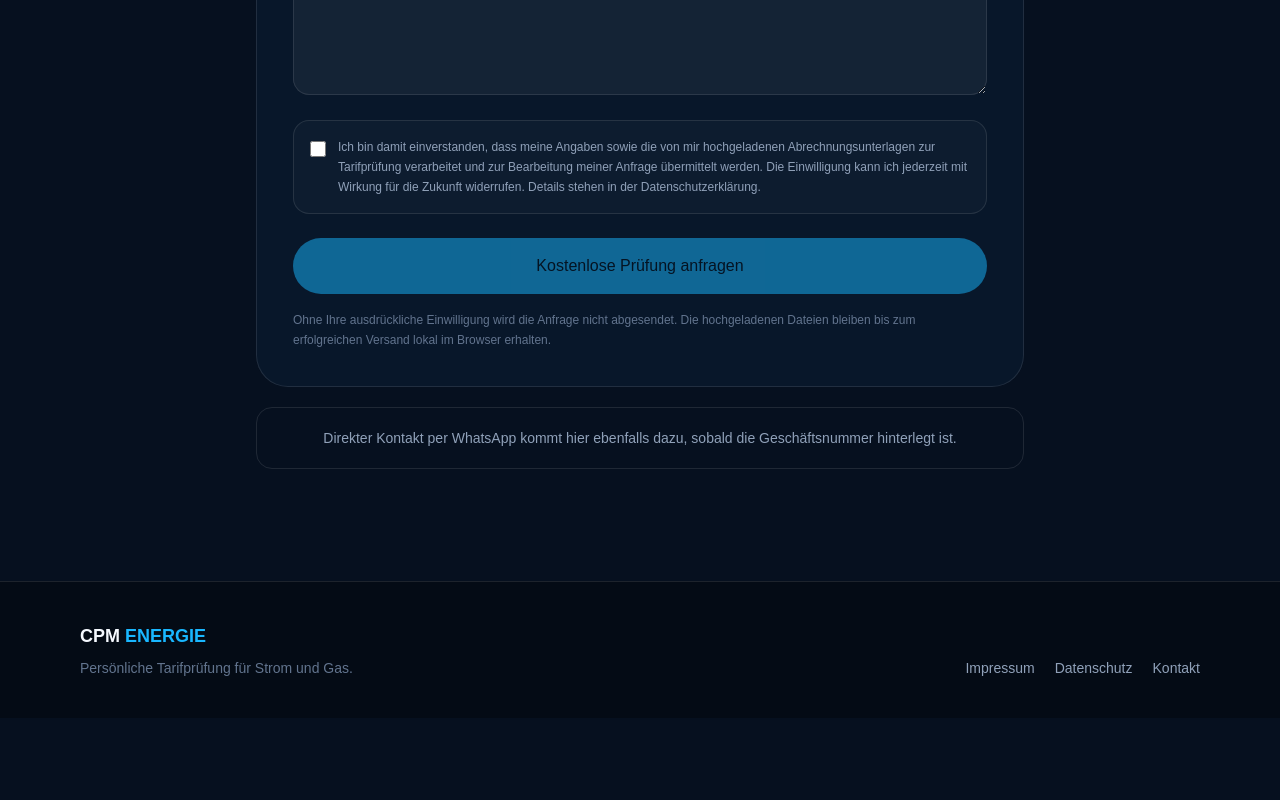
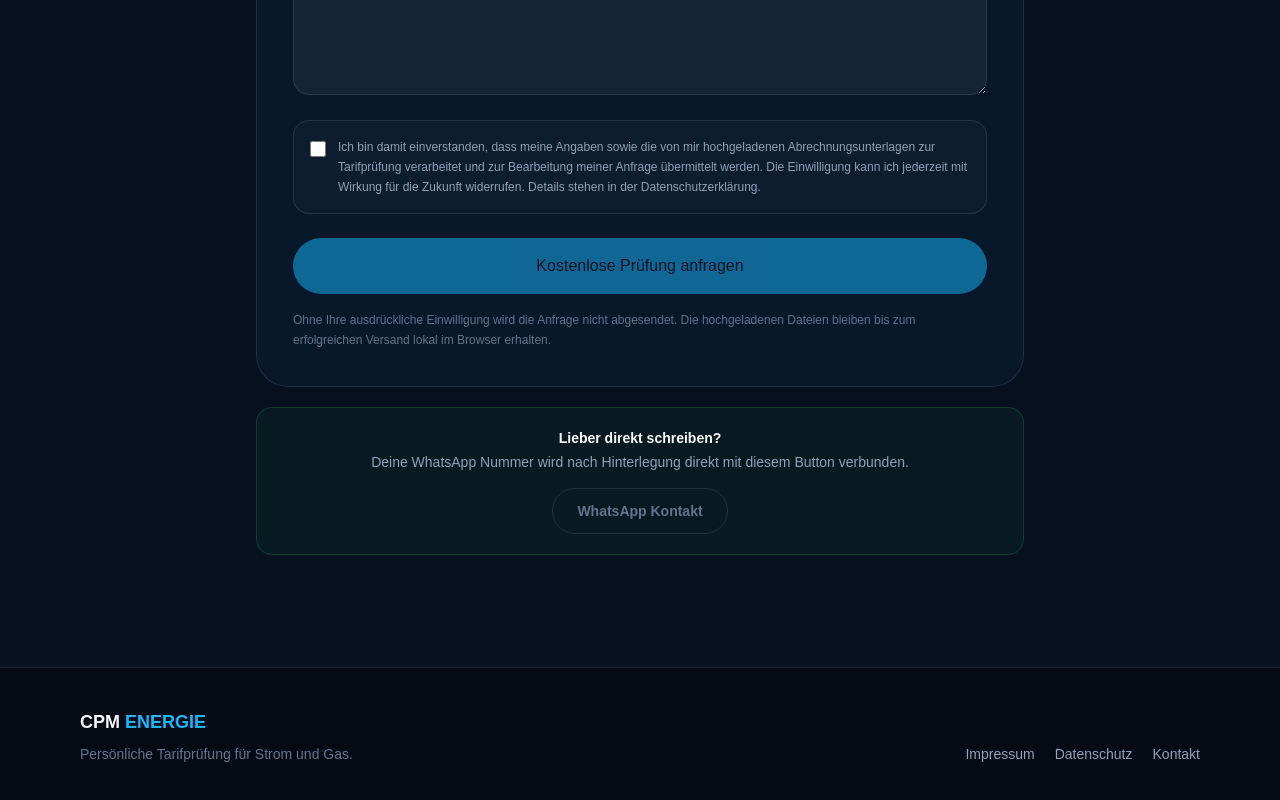
Before and after one commit to svt8f46zcd-stack/cpm-energie-website, a Next.js app: page /kontakt in a window 1280 px wide. Shown: the part 1131-1931 px from the top of the page. Before the commit the page ends 1849 px from the top, so only its background shows below. Built offline with nearby package versions, Linux system fonts and the light colour scheme.

Commit message:
Fix contact page and remove internal WhatsApp note

```diff
--- a/app/kontakt/page.tsx
+++ b/app/kontakt/page.tsx
@@ -11,11 +11,16 @@ export default function KontaktPage() {
         <h1 className="mt-4 text-4xl font-black md:text-6xl">Lassen Sie Ihren Tarif prüfen.</h1>
         <p className="mt-5 text-lg leading-8 text-slate-400">Schicken Sie uns kurz Ihre Daten. Die Prüfung ist kostenlos und unverbindlich.</p>
       </div>
+
       <div className="mx-auto mt-12 max-w-3xl">
         <Suspense fallback={<div className="glass rounded-[2rem] p-9 text-center text-slate-400">Formular wird geladen…</div>}>
           <ContactForm />
         </Suspense>
-        <div className="mt-5 rounded-2xl border border-white/10 p-5 text-center text-sm text-slate-400">Direkter Kontakt per WhatsApp kommt hier ebenfalls dazu, sobald die Geschäftsnummer hinterlegt ist.</div>
+        <div className="mt-5 rounded-2xl border border-[#25D366]/20 bg-[#25D366]/5 p-5 text-center">
+          <p className="text-sm font-bold text-white">Lieber direkt schreiben?</p>
+          <p className="mt-1 text-sm text-slate-400">Deine WhatsApp Nummer wird nach Hinterlegung direkt mit diesem Button verbunden.</p>
+          <span className="mt-4 inline-flex cursor-not-allowed rounded-full border border-white/10 px-6 py-3 text-sm font-bold text-slate-500">WhatsApp Kontakt</span>
+        </div>
       </div>
     </section>
   );
```
